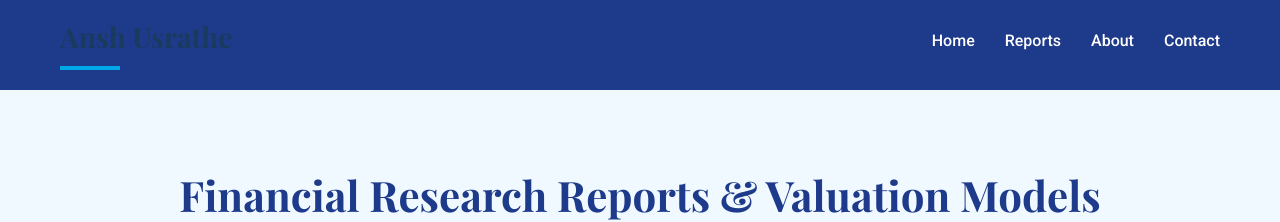
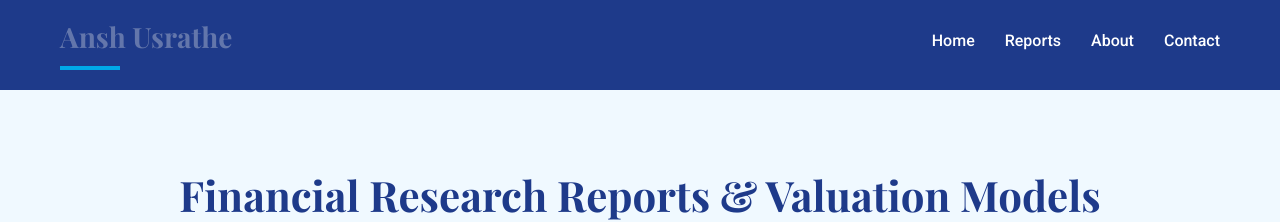
Before and after one commit to anshusrathe/FinBlogs, a Jekyll site: the page index.html, which Jekyll copies as it is, in a window 1280 px wide. Shown: the top 222 px of the page. Built offline with Jekyll 4.4.1, drawn with Linux system fonts in a browser that asks for light colours.

Commit message:
Merge remote changes and add my updates

```diff
--- a/assets/css/style.css
+++ b/assets/css/style.css
@@ -8,7 +8,7 @@
 
 /* Variables */
 :root {
-    --primary: #1a3a5f;      /* Deep blue - main brand color */
+    --primary: #fcfbf550;      /* Deep blue - main brand color */
     --secondary: #0077b6;    /* Medium blue - secondary elements */
     --accent: #00a8e8;       /* Light blue - accents and highlights */
     --light: #f8f9fa;        /* Light grey - background */
```
